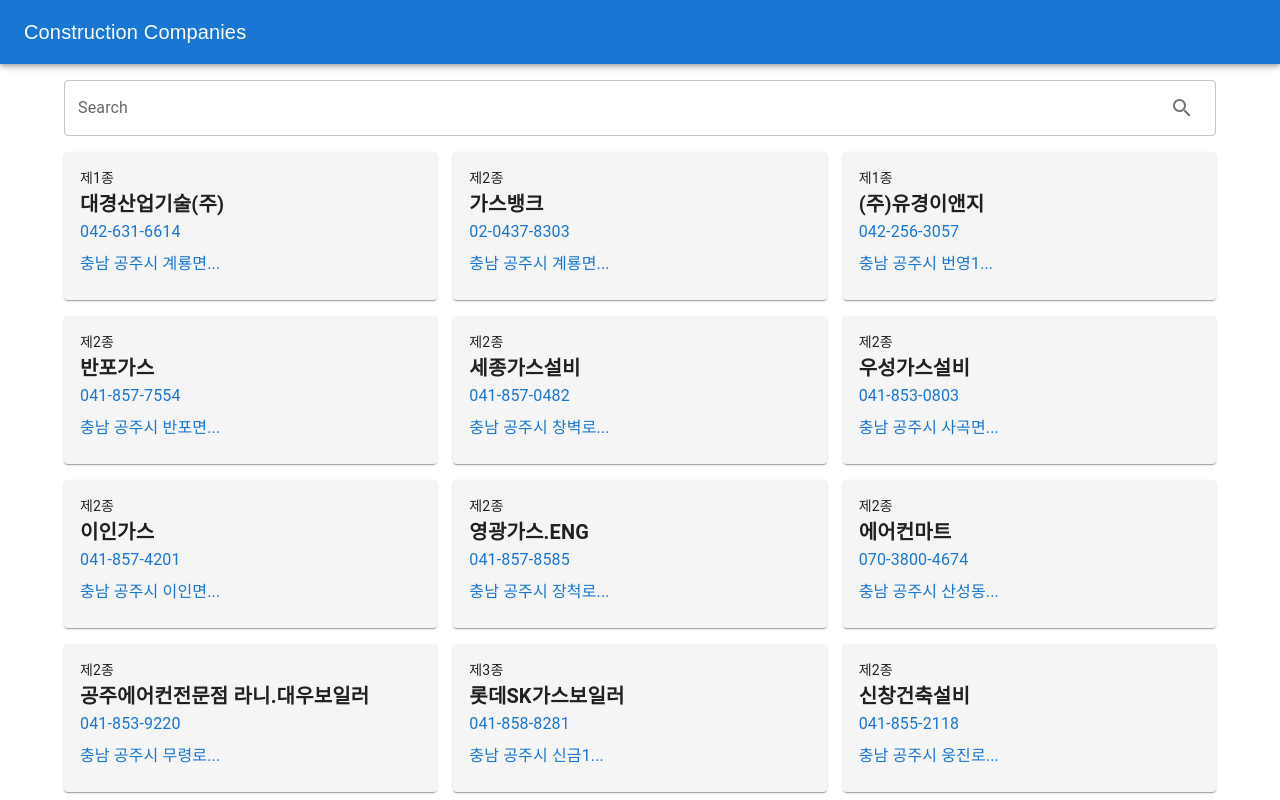
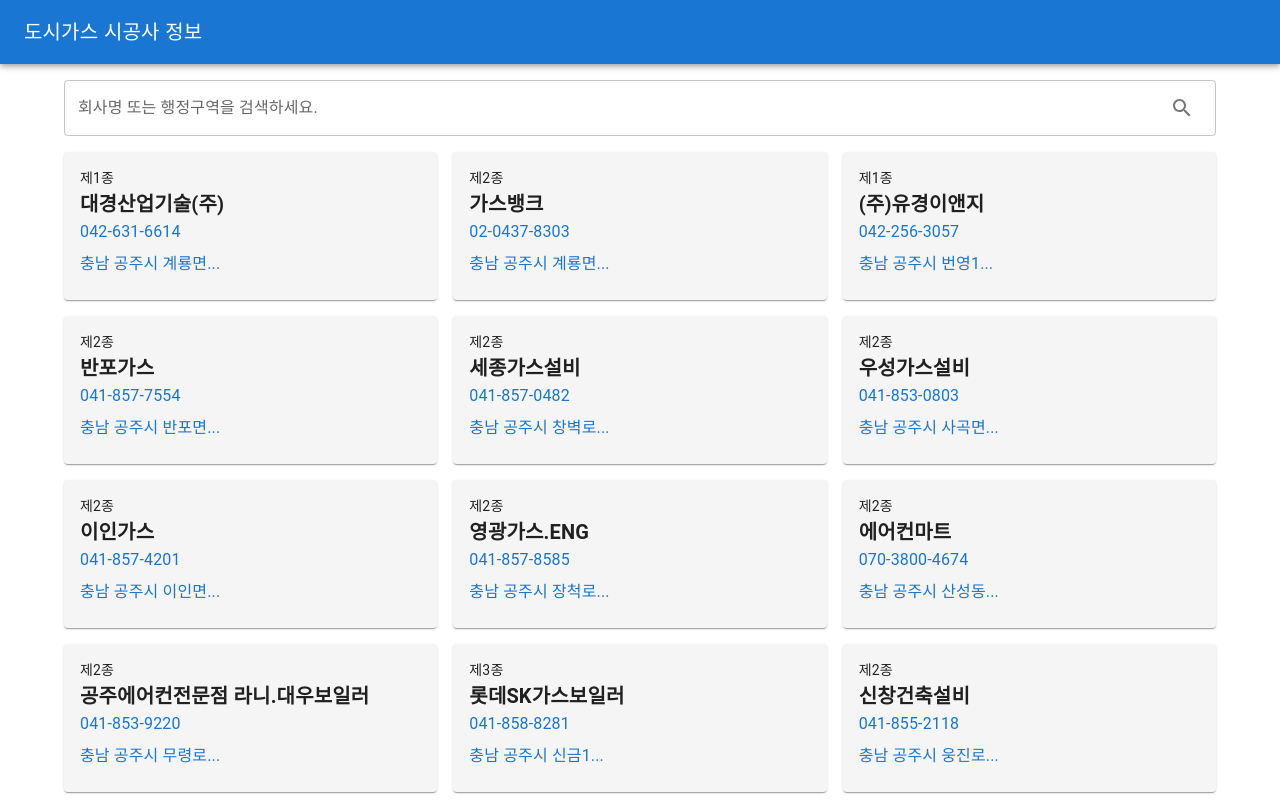
Before and after one commit to gard2np/info, a React (Create React App) app: page / in a window 1280 px wide. Shown: the top 800 px of the page. Built offline with nearby package versions, Linux system fonts and the light colour scheme.

Commit message:
IC with updated

```diff
--- a/package.json
+++ b/package.json
@@ -48,5 +48,8 @@
       "last 1 firefox version",
       "last 1 safari version"
     ]
+  },
+  "devDependencies": {
+    "gh-pages": "^6.1.1"
   }
 }
--- a/src/App.tsx
+++ b/src/App.tsx
@@ -51,9 +51,9 @@
 
   useEffect(() => {
     const fetchData = async () => {
-      const baseUrl = process.env.NODE_ENV === 'development'
+      const baseUrl = window.location.hostname === 'localhost'
         ? ''
-        : '/cci'; // GitHub Pages 배포 URL 포함
+        : 'https://gard2np.github.io/info'; // GitHub Pages 배포 URL 포함
       try {
         const response = await axios.get(`${baseUrl}/data/companies.json`);
         setData(response.data);
@@ -101,13 +101,13 @@
       <AppBar position="static">
         <Toolbar>
           <Typography variant="h6" style={{ fontFamily: 'Noto Sans KR, sans-serif' }}>
-            Construction Companies
+            도시가스 시공사 정보
           </Typography>
         </Toolbar>
       </AppBar>
       <StyledContainer>
         <StyledTextField
-          label="Search"
+          label="회사명 또는 행정구역을 검색하세요."
           variant="outlined"
           fullWidth
           value={search}
```
Also changed, not shown: 1 other file (tests, documents, lock files or other folders).
